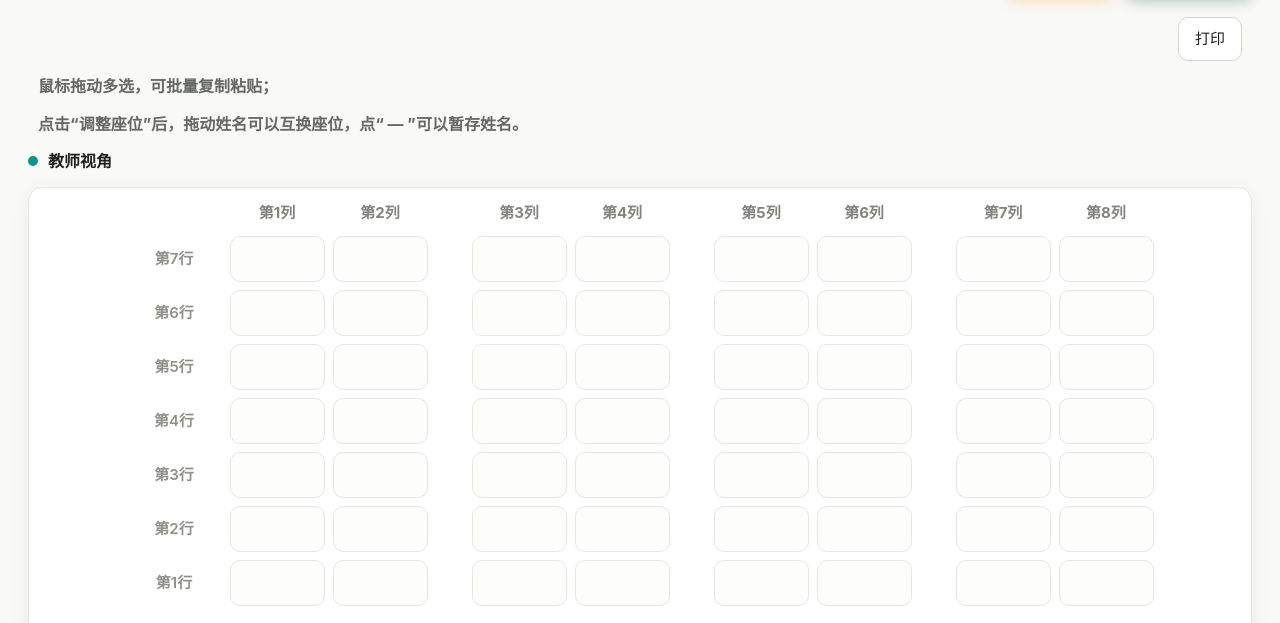
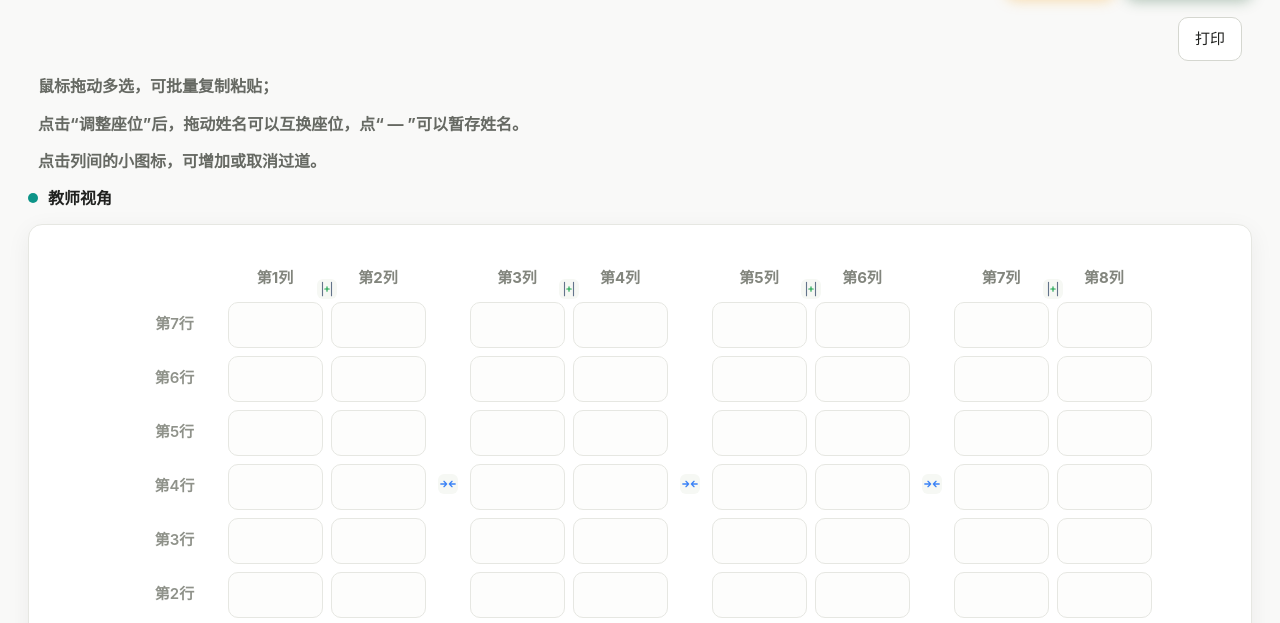
Before and after one commit to Putaolaozu/seatconvertor, a plain HTML site: page index.html in a window 1280 px wide. Shown: the part 145-768 px from the top of the page. Drawn offline with Linux system fonts and the light colour scheme.

Commit message:
可以任意设置过道的位置

```diff
--- a/index.html
+++ b/index.html
@@ -4,7 +4,7 @@
 <meta charset="UTF-8" />
 <meta name="viewport" content="width=device-width, initial-scale=1.0" />
 <title>班级座位表编辑神器</title>
-<link rel="stylesheet" href="style.css?v=20261117-1">
+<link rel="stylesheet" href="style.css?v=20261118">
 <link rel="icon" href="favicon.jpg" type="image/jpeg">
 </head>
 <body>
@@ -38,6 +38,7 @@
   <div class="tips">
     <h2>鼠标拖动多选，可批量复制粘贴；</h2>
     <h2>点击“调整座位”后，拖动姓名可以互换座位，点“ — ”可以暂存姓名。</h2>
+    <h2>点击列间的小图标，可增加或取消过道。</h2>
   </div>
   <div class="statusline">
     <div class="view-state"><span class="state-dot"></span><span id="viewTitle">教师视角</span></div>
@@ -135,6 +136,6 @@
   <div class="menu-item" id="menuPaste">粘贴</div>
 </div>
 
-<script src="script.js?v=20261117-1"></script>
+<script src="script.js?v=20261118"></script>
 </body>
 </html>
--- a/script.js
+++ b/script.js
@@ -5,7 +5,22 @@
 
   let undoHistory = [], isComposingSeat = false, compositionUndoPending = false;
   let rows = 7, cols = 8, studentView = false, arrangeMode = false;
+
+  // aisleGaps[i] 表示第 i 列与第 i+1 列之间是否留过道。
+  // 默认沿用旧版布局：每两列之间留一条过道。
+  const createDefaultAisleGaps = columnCount =>
+    Array.from({ length: Math.max(0, columnCount - 1) }, (_, i) => (i + 1) % 2 === 0);
+
+  // 兼容旧版本地数据，并在增加列数时为新增边界补上默认状态。
+  const normalizeAisleGaps = (savedGaps, columnCount) => {
+    const defaults = createDefaultAisleGaps(columnCount);
+    return defaults.map((defaultValue, i) =>
+      typeof savedGaps?.[i] === 'boolean' ? savedGaps[i] : defaultValue
+    );
+  };
+
   let seats = Array.from({ length: rows }, () => Array(cols).fill(''));
+  let aisleGaps = createDefaultAisleGaps(cols);
   let leftExtraSeats = [];
   let rightExtraSeats = [];
   let unassigned = [], arrangeDrag = null, toastTimer = null;
@@ -70,10 +85,10 @@
   }
 
   function saveState() {
-    try { localStorage.setItem(STORAGE_KEY, JSON.stringify({ rows, cols, seats, leftExtraSeats, rightExtraSeats, studentView, unassigned })); } catch (_) {}
+    try { localStorage.setItem(STORAGE_KEY, JSON.stringify({ rows, cols, seats, aisleGaps, leftExtraSeats, rightExtraSeats, studentView, unassigned })); } catch (_) {}
   }
 
-  const getSnapshot = () => ({ rows, cols, seats: seats.map(r => [...r]), leftExtraSeats: [...leftExtraSeats], rightExtraSeats: [...rightExtraSeats], studentView, unassigned: [...unassigned], lastFocusedCell: { ...lastFocusedCell } });
+  const getSnapshot = () => ({ rows, cols, seats: seats.map(r => [...r]), aisleGaps: [...aisleGaps], leftExtraSeats: [...leftExtraSeats], rightExtraSeats: [...rightExtraSeats], studentView, unassigned: [...unassigned], lastFocusedCell: { ...lastFocusedCell } });
   function updateUndoButton() {
     undoBtn.disabled = undoHistory.length === 0;
     undoBtn.title = undoBtn.disabled ? '暂无可撤销的操作' : '撤销（Ctrl+Z）';
@@ -91,6 +106,7 @@
     if (undoHistory.length === 0) return showToast('没有可撤销的操作');
     const s = undoHistory.pop();
     [rows, cols, studentView, seats, leftExtraSeats, rightExtraSeats, unassigned] = [s.rows, s.cols, s.studentView, s.seats.map(r => [...r]), [...(s.leftExtraSeats || [])], [...(s.rightExtraSeats || [])], [...s.unassigned]];
+    aisleGaps = normalizeAisleGaps(s.aisleGaps, cols);
     lastFocusedCell = { r: Math.max(0, Math.min(rows - 1, s.lastFocusedCell?.r ?? 0)), c: Math.max(0, Math.min(cols - 1, s.lastFocusedCell?.c ?? 0)) };
     selectionRange = pointerDown = dragSelecting = arrangeDrag = null;
     customMenu.classList.remove('show');
@@ -107,6 +123,7 @@
       rows = Math.max(1, Math.min(MAX_SIZE, Number(saved.rows) || 7));
       cols = Math.max(1, Math.min(MAX_SIZE, Number(saved.cols) || 8));
       seats = Array.from({ length: rows }, (_, r) => Array.from({ length: cols }, (_, c) => cleanText(saved.seats?.[r]?.[c])));
+      aisleGaps = normalizeAisleGaps(saved.aisleGaps, cols);
       studentView = Boolean(saved.studentView);
       unassigned = Array.isArray(saved.unassigned) ? saved.unassigned.map(cleanText).filter(Boolean) : [];
       leftExtraSeats = Array.isArray(saved.leftExtraSeats) ? saved.leftExtraSeats.map(cleanText) : [];
@@ -161,18 +178,53 @@
     // 动态计算表格最小宽度：每列大约分配 75px，保证列多时出现横向滚动条而不至于挤压
     table.style.minWidth = `${Math.max(850, cols * 78)}px`;
 
+    // 每个列边界都保留一个过道单元格；关闭时宽度收起，图标仍可点击。
+    const createAisleCell = (tagName, boundary, withButton = false) => {
+      const cell = document.createElement(tagName);
+      const isOpen = Boolean(aisleGaps[boundary]);
+      cell.className = `aisle-col ${isOpen ? 'is-open' : 'is-closed'}`;
+
+      if (withButton) {
+        cell.classList.add('aisle-control-cell');
+
+        const button = document.createElement('button');
+        button.type = 'button';
+        button.className = 'aisle-toggle-btn';
+        button.dataset.boundary = boundary;
+        button.title = isOpen ? '取消此处过道' : '在此处增加过道';
+        button.setAttribute('aria-label', button.title);
+        button.setAttribute('aria-pressed', String(isOpen));
+
+        // SVG 图标独立存放在 icons 目录，JS 只负责根据状态切换 CSS 类。
+        // 已有过道时显示“合并”图标；没有过道时显示“打开过道”图标。
+        const icon = document.createElement('span');
+        icon.className = `aisle-toggle-icon ${isOpen ? 'aisle-icon-close' : 'aisle-icon-open'}`;
+        icon.setAttribute('aria-hidden', 'true');
+        button.appendChild(icon);
+        cell.appendChild(button);
+      }
+      return cell;
+    };
+
     const thead = document.createElement('thead');
+
+    // 图标控制行：每个相邻列的边界都有一个可点击按钮。
+    const controlRow = document.createElement('tr');
+    controlRow.className = 'aisle-control-row';
+    controlRow.appendChild(document.createElement('th'));
+    for (let c = 0; c < cols; c++) {
+      controlRow.appendChild(document.createElement('th'));
+      if (c < cols - 1) controlRow.appendChild(createAisleCell('th', c, true));
+    }
+    thead.appendChild(controlRow);
+
     const headerRow = document.createElement('tr');
     headerRow.appendChild(document.createElement('th'));
     for (let c = 0; c < cols; c++) {
-      if (c > 0 && c % 2 === 0) {
-        const thAis = document.createElement('th');
-        thAis.className = 'aisle-col';
-        headerRow.appendChild(thAis);
-      }
       const th = document.createElement('th');
       th.textContent = `第${studentView ? cols - c : c + 1}列`;
       headerRow.appendChild(th);
+      if (c < cols - 1) headerRow.appendChild(createAisleCell('th', c));
     }
     thead.appendChild(headerRow);
 
@@ -183,15 +235,11 @@
       rowHead.textContent = `第${studentView ? r + 1 : rows - r}行`;
       tr.appendChild(rowHead);
       for (let c = 0; c < cols; c++) {
-        if (c > 0 && c % 2 === 0) {
-          const tdAis = document.createElement('td');
-          tdAis.className = 'aisle-col';
-          tr.appendChild(tdAis);
-        }
         const td = document.createElement('td');
         const editor = createSeatEditor(seats[r][c], { r, c }, isInSelection(r, c));
         td.appendChild(editor);
         tr.appendChild(td);
+        if (c < cols - 1) tr.appendChild(createAisleCell('td', c));
       }
       tbody.appendChild(tr);
     }
@@ -240,6 +288,7 @@
     selectionRange = null;
     rows = nextRows;
     cols = nextCols;
+    aisleGaps = normalizeAisleGaps(aisleGaps, cols);
     seats = Array.from({ length: rows }, (_, r) => Array.from({ length: cols }, (_, c) => seats[r]?.[c] ?? ''));
     render();
   }
@@ -268,7 +317,9 @@
 
     if (targetRows !== rows || targetCols !== cols) {
       seats = Array.from({ length: targetRows }, (_, r) => Array.from({ length: targetCols }, (_, c) => seats[r]?.[c] ?? ''));
-      rows = targetRows; cols = targetCols;
+      rows = targetRows;
+      cols = targetCols;
+      aisleGaps = normalizeAisleGaps(aisleGaps, cols);
     }
 
     matrix.forEach((line, r) => line.forEach((val, c) => {
@@ -367,6 +418,21 @@
   });
 
   // 事件监听绑定
+  table.addEventListener('click', e => {
+    const toggleButton = e.target.closest('.aisle-toggle-btn');
+    if (!toggleButton) return;
+
+    e.preventDefault();
+    const boundary = Number(toggleButton.dataset.boundary);
+    if (!Number.isInteger(boundary) || boundary < 0 || boundary >= cols - 1) return;
+
+    recordUndo();
+    aisleGaps[boundary] = !aisleGaps[boundary];
+    selectionRange = null;
+    render();
+    showToast(aisleGaps[boundary] ? '已增加过道' : '已取消过道');
+  });
+
   table.addEventListener('focusin', e => {
     const editor = e.target.closest('.seat');
     if (editor) lastFocusedCell = { r: Number(editor.dataset.r), c: Number(editor.dataset.c) };
@@ -751,6 +817,7 @@
   get('rotateBtn').addEventListener('click', () => {
     recordUndo();
     seats.reverse().forEach(row => row.reverse());
+    aisleGaps.reverse();
     const temp = leftExtraSeats.reverse();
     leftExtraSeats = rightExtraSeats.reverse();
     rightExtraSeats = temp;
--- a/style.css
+++ b/style.css
@@ -185,14 +185,67 @@ h2 {font-size: medium;}
 }
 
 .grid-wrap { width: 100%; overflow-x: auto; padding: 6px 20px 24px; text-align: center; }
-table { width: max-content; margin: 0 auto; table-layout: fixed; border-collapse: separate; border-spacing: 8px; }
+table { width: max-content; margin: 0 auto; table-layout: fixed; border-collapse: separate; border-spacing: 4px 8px; }
 thead th { color: #82857d; font-size: 15px; font-weight: 700; padding: 0 0 4px; text-align: center; white-space: nowrap; }
 thead th:first-child { width: 65px; }
 tbody th { color: #8f928a; font-size: 15px; font-weight: 600; text-align: center; white-space: nowrap; }
+thead th:first-child, tbody th { padding-right: 4px; }
 td { padding: 0; height: 46px; vertical-align: middle; }
-.aisle-col { width: 28px !important; min-width: 28px !important; }
-thead th:not(.aisle-col), td:not(.aisle-col) { min-width: 95px; }
+.aisle-col { width: 36px !important; min-width: 36px !important; padding: 0 !important; }
+.aisle-col.is-closed { width: 0 !important; min-width: 0 !important; }
+.aisle-control-row th { height: 20px; padding: 0 !important; }
+.aisle-control-cell { position: relative; overflow: visible; }
+.aisle-toggle-btn {
+  position: absolute; z-index: 6; left: 50%; transform: translateX(-50%);
+  display: inline-flex; align-items: center; justify-content: center;
+  width: 20px; height: 20px; padding: 0;
+  border: 1px solid transparent; border-radius: 6px;
+  background: #f6f8f4; color: #858b80; cursor: pointer;
+  transition: color .15s, background .15s, border-color .15s;
+}
+/* 有过道：图标移动到过道中间 */
+.aisle-control-cell.is-open .aisle-toggle-btn {
+  top: calc(100% + 215px);
+}
 
+/* 没有过道：图标位于相邻两列上方 */
+.aisle-control-cell.is-closed .aisle-toggle-btn {
+  top: calc(100% + 20px);
+}
+
+.aisle-toggle-btn:hover,
+.aisle-toggle-btn:focus-visible {
+  color: var(--accent);
+  background: var(--accent-soft);
+  border-color: var(--line);
+  outline: none;
+}
+
+/* SVG 图标尺寸 */
+.aisle-toggle-icon {
+  display: block;
+  width: 20px;
+  height: 20px;
+  background-repeat: no-repeat;
+  background-position: center;
+  background-size: contain;
+  pointer-events: none;
+}
+
+/* 增加过道 */
+.aisle-icon-open {
+  background-image: url("icons/aisle-open.svg");
+}
+
+/* 删除过道 */
+.aisle-icon-close {
+  background-image: url("icons/aisle-close.svg");
+}
+
+thead th:not(.aisle-col),
+td:not(.aisle-col) {
+  min-width: 95px;
+}
 .seat {
   width: 100%; height: 100%; min-height: 40px; border: 1px solid var(--line); border-radius: 10px;
   background: #fdfdfc; display: flex; align-items: center; justify-content: center; padding: 4px 8px;
@@ -390,16 +443,22 @@ body.dragging-arrangement, body.dragging-arrangement * {
     margin: 0 auto !important;
     min-width: 0 !important;
     table-layout: fixed !important;
-    border-spacing: 4px !important;
+    border-spacing: 2px 4px !important;
   }
 
   thead th:first-child, tbody th {
     width: 35px !important;
+    padding-right: 2px !important;
   }
 
-  .aisle-col {
-    width: 12px !important;
-    min-width: 12px !important;
+  .aisle-control-row { display: none !important; }
+  .aisle-col.is-open {
+    width: 16px !important;
+    min-width: 16px !important;
+  }
+  .aisle-col.is-closed {
+    width: 0 !important;
+    min-width: 0 !important;
   }
 
   thead th:not(.aisle-col), td:not(.aisle-col) {
```
Also changed, not shown: icons/aisle-close.svg (added), icons/aisle-open.svg (added).
